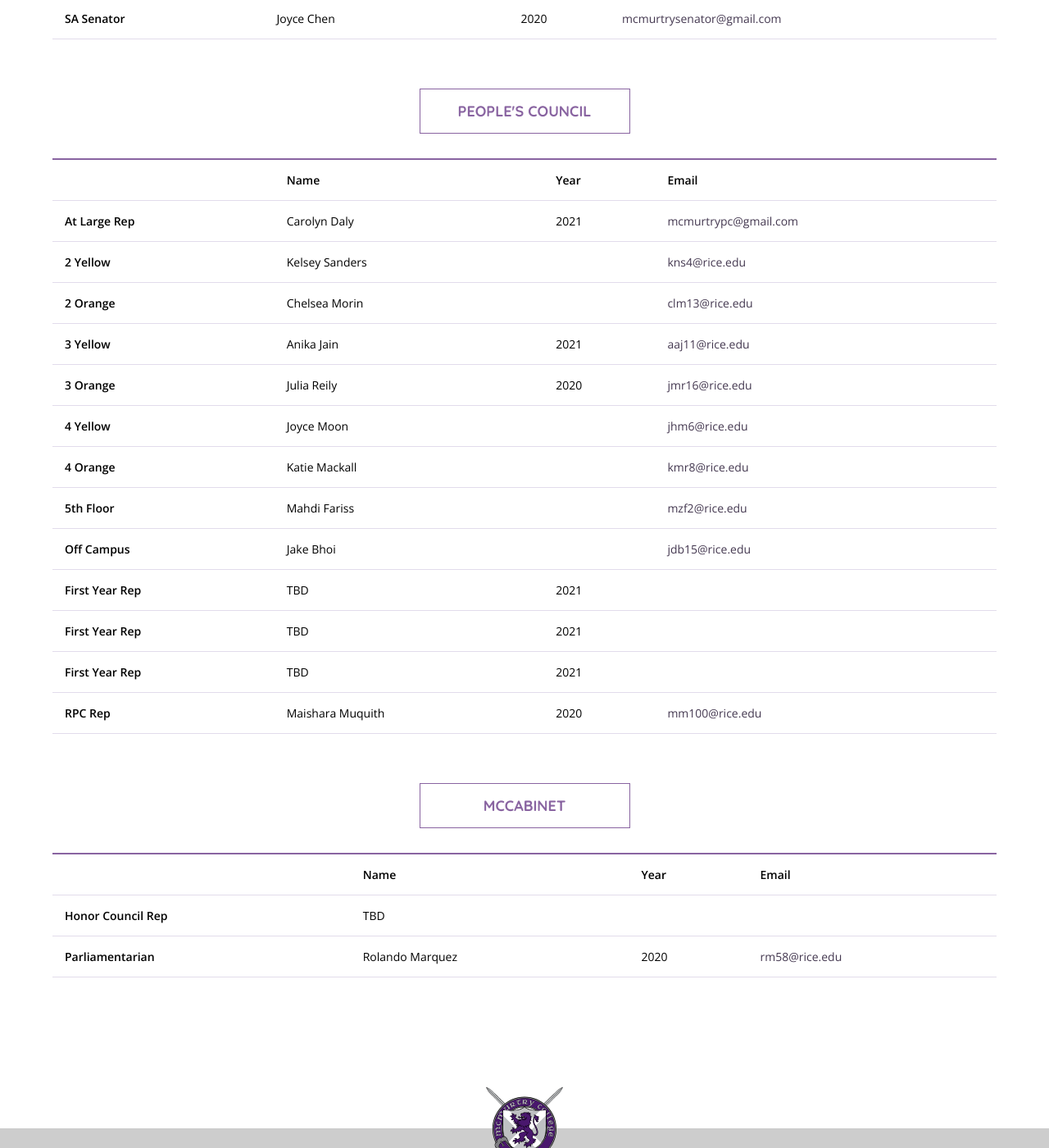
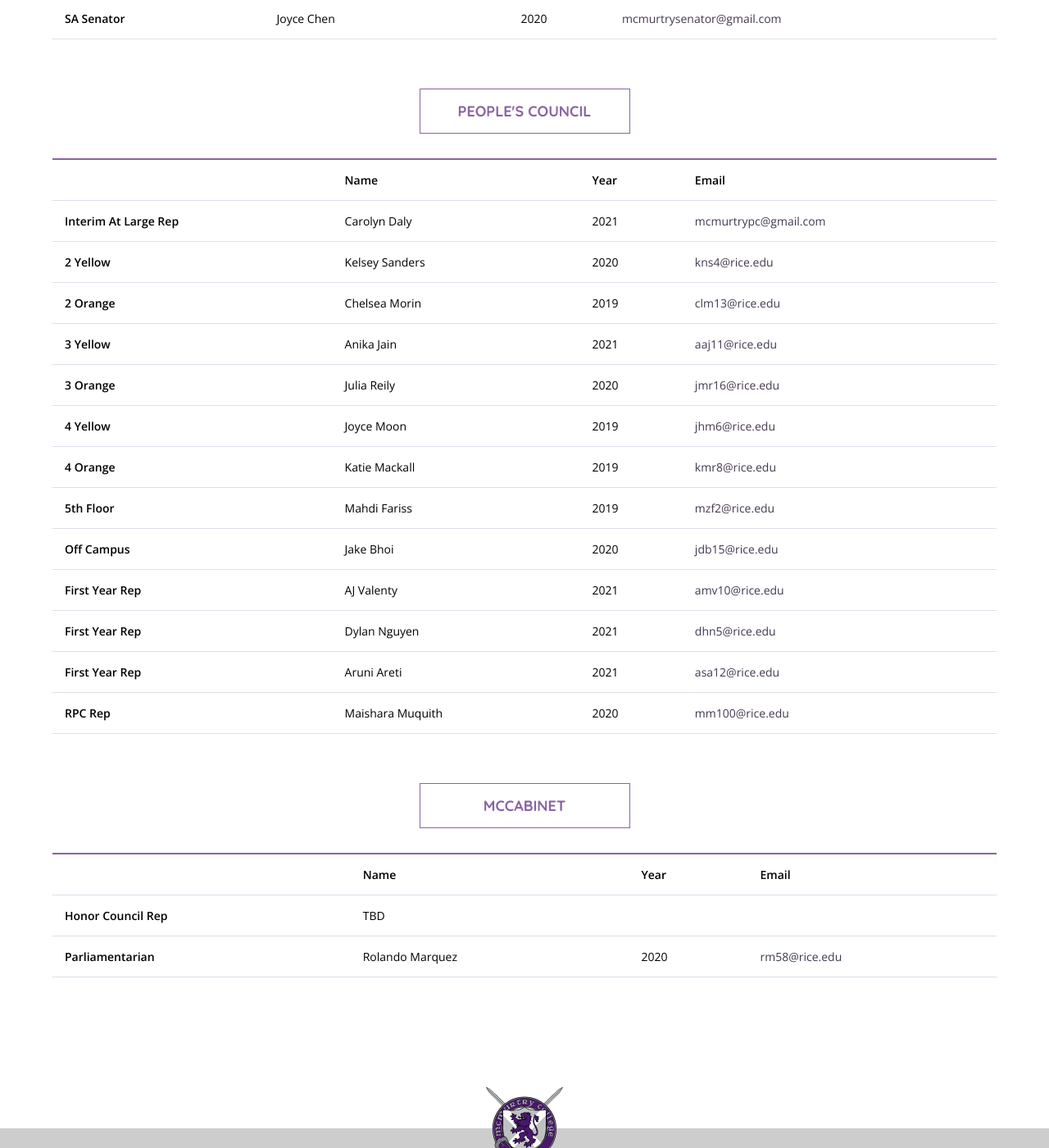
Before and after one commit to mcmurtrycollege/mcmurty-website-old, a Jekyll site: the page built from students/mcministry/index.html, in a window 1280 px wide and 1400 px high, scrolled down 792 px. Shown: the whole window at 82% size. Built offline with Jekyll 4.4.1, drawn with Linux system fonts in a browser that asks for light colours; nearby versions of some CDN libraries; some web fonts are replaced.

Commit message:
Hall Reps Done

```diff
--- a/_data/mcministry.yml
+++ b/_data/mcministry.yml
@@ -42,17 +42,17 @@
         email: mcmurtrysenator@gmail.com
 -   name: People's Council
     members:
-    -   position: At Large Rep
+    -   position: Interim At Large Rep
         name: Carolyn Daly
         year: 2021
         email: mcmurtrypc@gmail.com
     -   position: 2 Yellow
         name: Kelsey Sanders
-        year:
+        year: 2020
         email: kns4@rice.edu
     -   position: 2 Orange
         name: Chelsea Morin
-        year:
+        year: 2019
         email: clm13@rice.edu
     -   position: 3 Yellow
         name: Anika Jain
@@ -64,33 +64,32 @@
         email: jmr16@rice.edu
     -   position: 4 Yellow
         name: Joyce Moon
-        year:
+        year: 2019
         email: jhm6@rice.edu
     -   position: 4 Orange
         name: Katie Mackall
-        year:
+        year: 2019
         email: kmr8@rice.edu
     -   position: 5th Floor
         name: Mahdi Fariss
-        year:
+        year: 2019
         email: mzf2@rice.edu
     -   position: Off Campus
         name: Jake Bhoi
-        year:
+        year: 2020
         email: jdb15@rice.edu
-        #############
     -   position: First Year Rep
-        name: TBD
+        name: AJ Valenty
         year: 2021
-        email:
+        email: amv10@rice.edu
     -   position: First Year Rep
-        name: TBD
+        name: Dylan Nguyen
         year: 2021
-        email:
+        email: dhn5@rice.edu
     -   position: First Year Rep
-        name: TBD
+        name: Aruni Areti
         year: 2021
-        email:
+        email: asa12@rice.edu
     -   position: RPC Rep
         name: Maishara Muquith
         year: 2020
```
